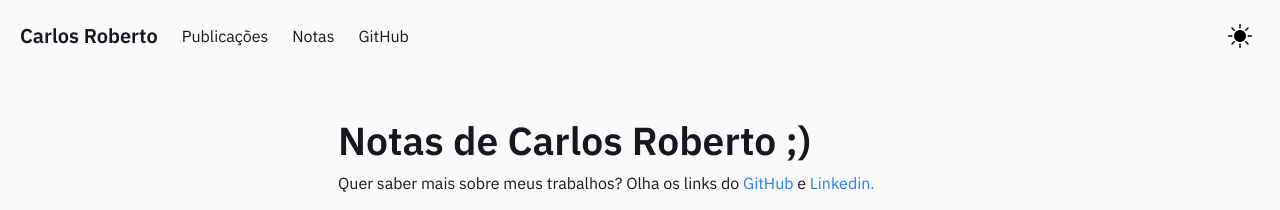
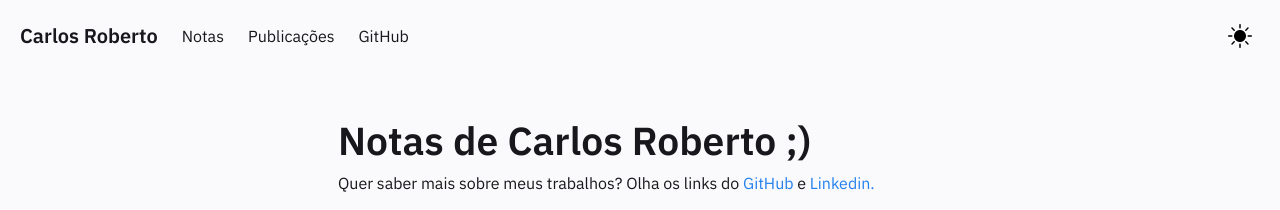
Before and after one commit to caarlos1/caarlos1.github.io, a Jekyll site: the page built from pages/index.md, in a window 1280 px wide. Shown: the top 210 px of the page. Built offline with Jekyll 4.4.1, drawn with Linux system fonts in a browser that asks for light colours.

Commit message:
Mudança no menu. - Sequencia dos links.

```diff
--- a/_includes/Header.html
+++ b/_includes/Header.html
@@ -52,11 +52,11 @@
 
     <div id="navbarBasicExample" class="navbar-menu">
       <div class="navbar-start">
+        <a href="/notes" class="navbar-item">
+            Notas
+        </a>
         <a href="/posts" class="navbar-item">
             Publicações
-        </a>
-        <a href="/notes" class="navbar-item">
-            Notas
         </a>
         <a href="https://github.com/caarlos1"  class="navbar-item" target="_blank">
           GitHub
```
